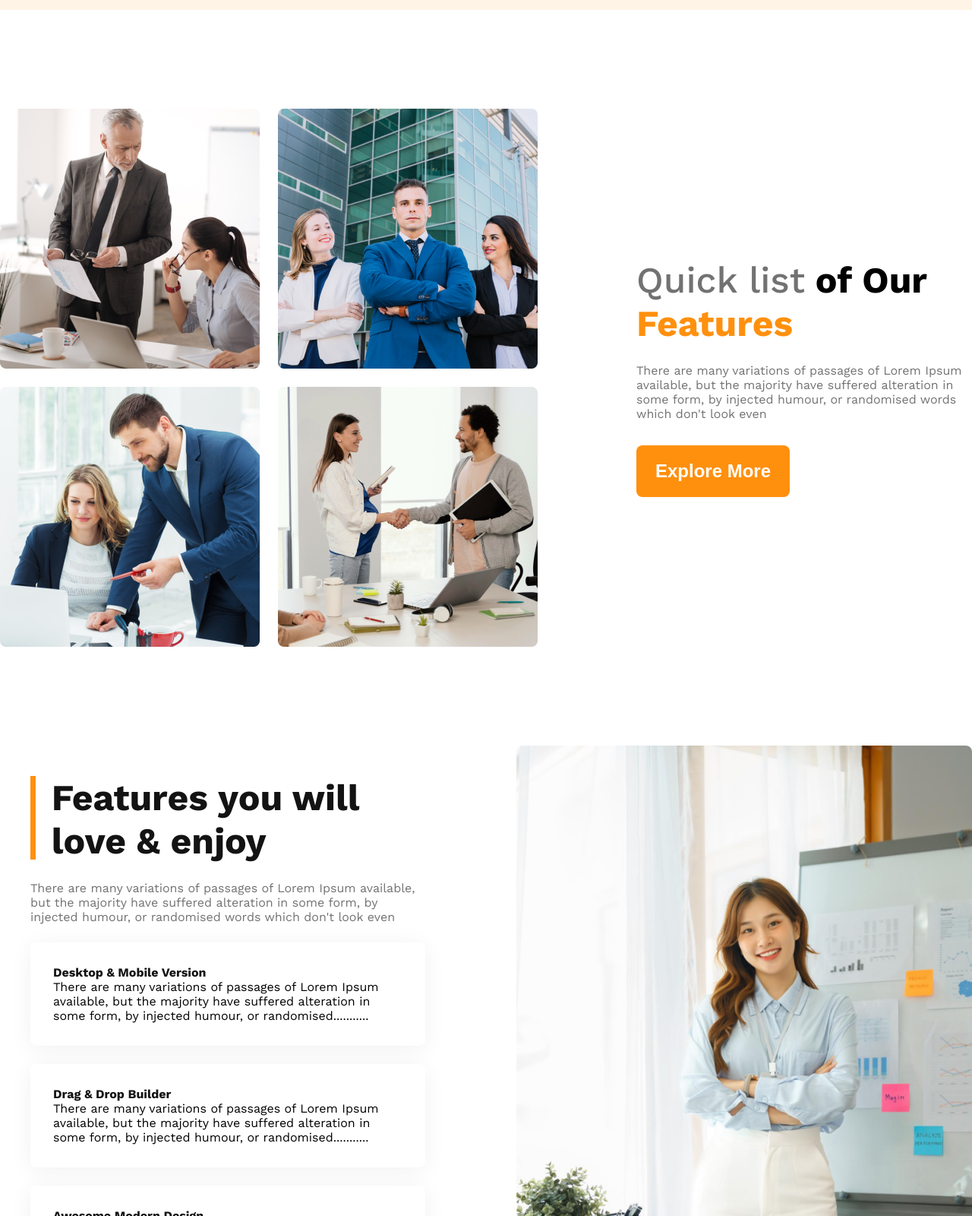
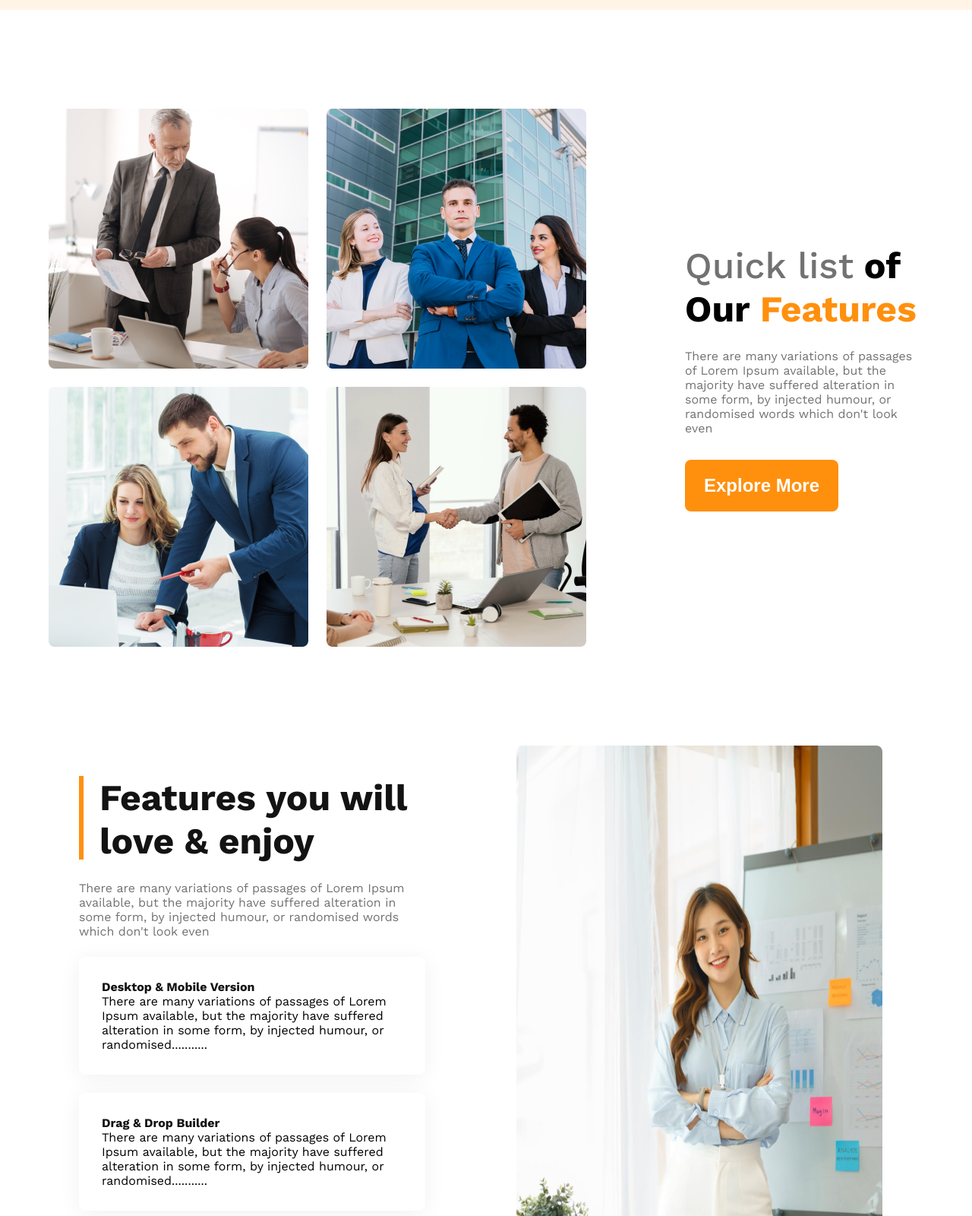
Before and after one commit to Noman125/g3-architect, a plain HTML site: page index.html in a window 1280 px wide. Shown: the part 1200-2800 px from the top of the page at 76% size. Drawn offline with nearby package versions, Linux system fonts and the light colour scheme.

Commit message:
Adding Enjoy and Love Section Image

```diff
--- a/css/style.css
+++ b/css/style.css
@@ -53,7 +53,7 @@
 }
 /* Main section start from here */
 main {
-  max-width: 1440px;
+  max-width: 90%;
   margin: 0 auto;
 }
 
@@ -184,8 +184,8 @@ section {
   background: rgb(255, 255, 255);
 }
 .love-and-enjoy-image img{
-  width: 100%;
-  height: 70%;
+  width: 90%;
+  height: 54rem;
   border-radius: 8px;
 }
 
```
